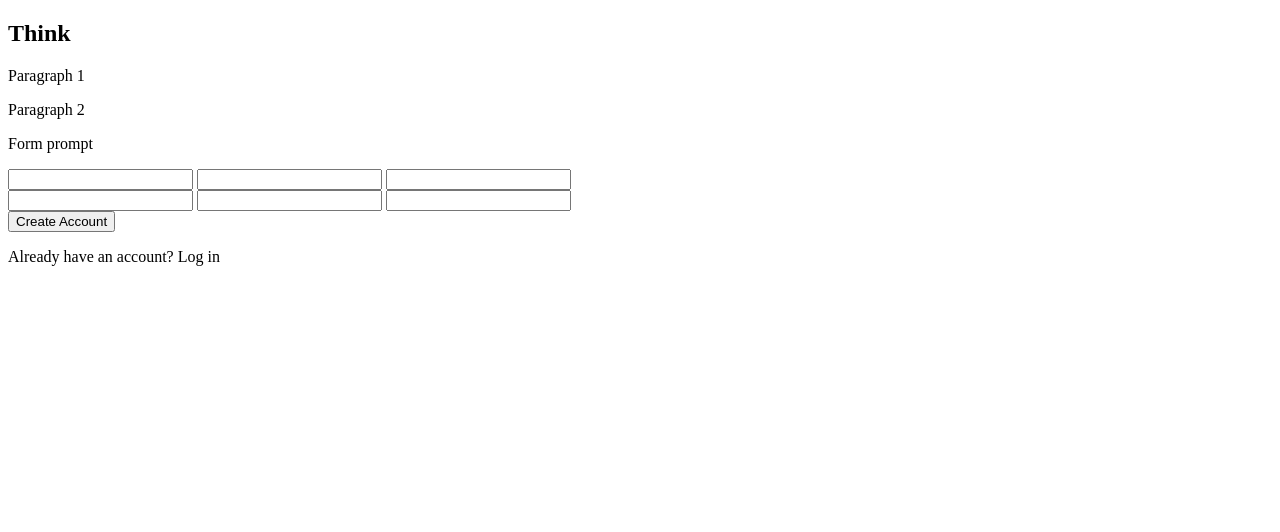
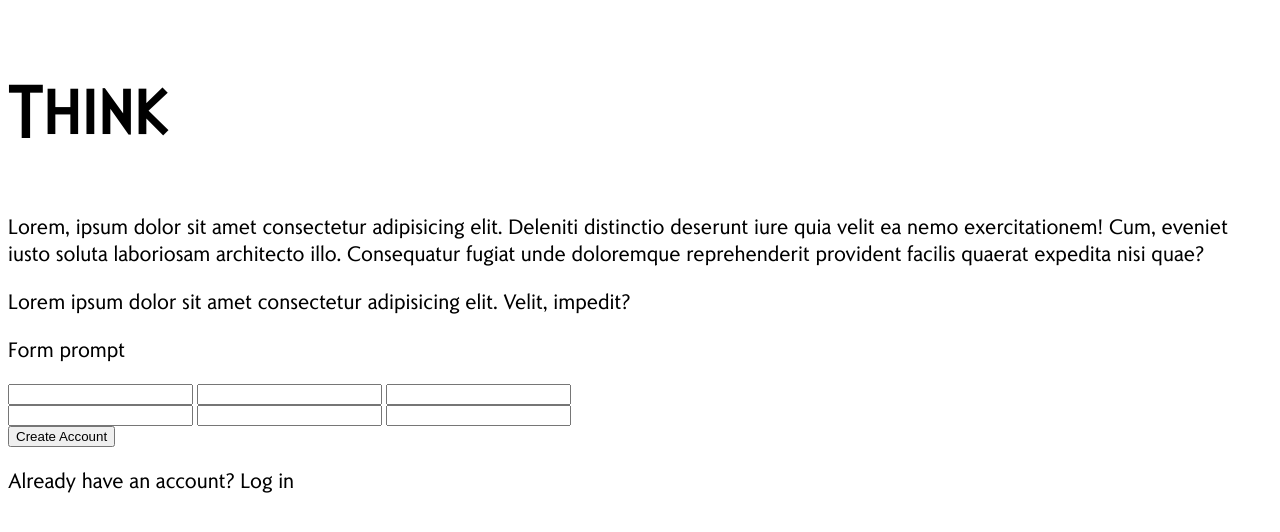
Before and after one commit to Facaller/odin_form, a plain HTML site: page index.html in a window 1280 px wide. Drawn offline with Linux system fonts and the light colour scheme.

Commit message:
Add new font and initial css

```diff
--- a/index.html
+++ b/index.html
@@ -14,8 +14,8 @@
     </Section>
     <Section>
         <div>
-            <p>Paragraph 1</p>
-            <p>Paragraph 2</p>
+            <p>Lorem, ipsum dolor sit amet consectetur adipisicing elit. Deleniti distinctio deserunt iure quia velit ea nemo exercitationem! Cum, eveniet iusto soluta laboriosam architecto illo. Consequatur fugiat unde doloremque reprehenderit provident facilis quaerat expedita nisi quae?</p>
+            <p>Lorem ipsum dolor sit amet consectetur adipisicing elit. Velit, impedit?</p>
         </div>
         <div>
             <p>Form prompt</p>
--- a/style.css
+++ b/style.css
@@ -0,0 +1,31 @@
+@font-face {
+    font-family: 'dalekpinpoint';
+    src:
+        url(./dalekpinpointbold-webfont.woff2) format(woff2),
+        url(./dalekpinpointbold-webfont.woff) format(woff);
+        font-weight: normal;
+        font-style: normal;
+}
+
+@font-face {
+    font-family: 'romanica';
+    src:
+        url(./romanica-webfont.woff2) format(woff2),
+        url(./romanica-webfont.woff) format(woff);
+        font-weight: normal;
+        font-style: normal;
+}
+
+* {
+    box-sizing: border-box;
+}
+
+h1 {
+    font: 4rem 'dalekpinpoint';
+    align-self: center;
+}
+
+p {
+    font: 1.3rem 'romanica';
+
+}
```
Also changed, not shown: romanica-webfont.woff (added), romanica-webfont.woff2 (added).
